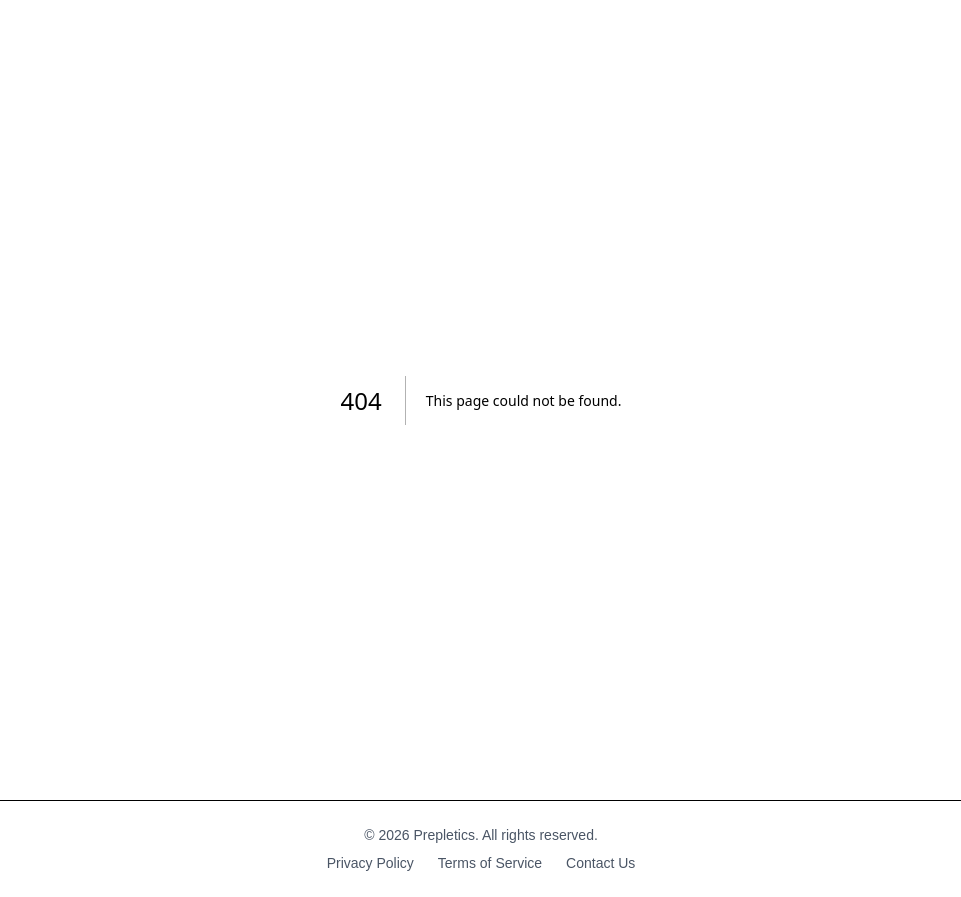
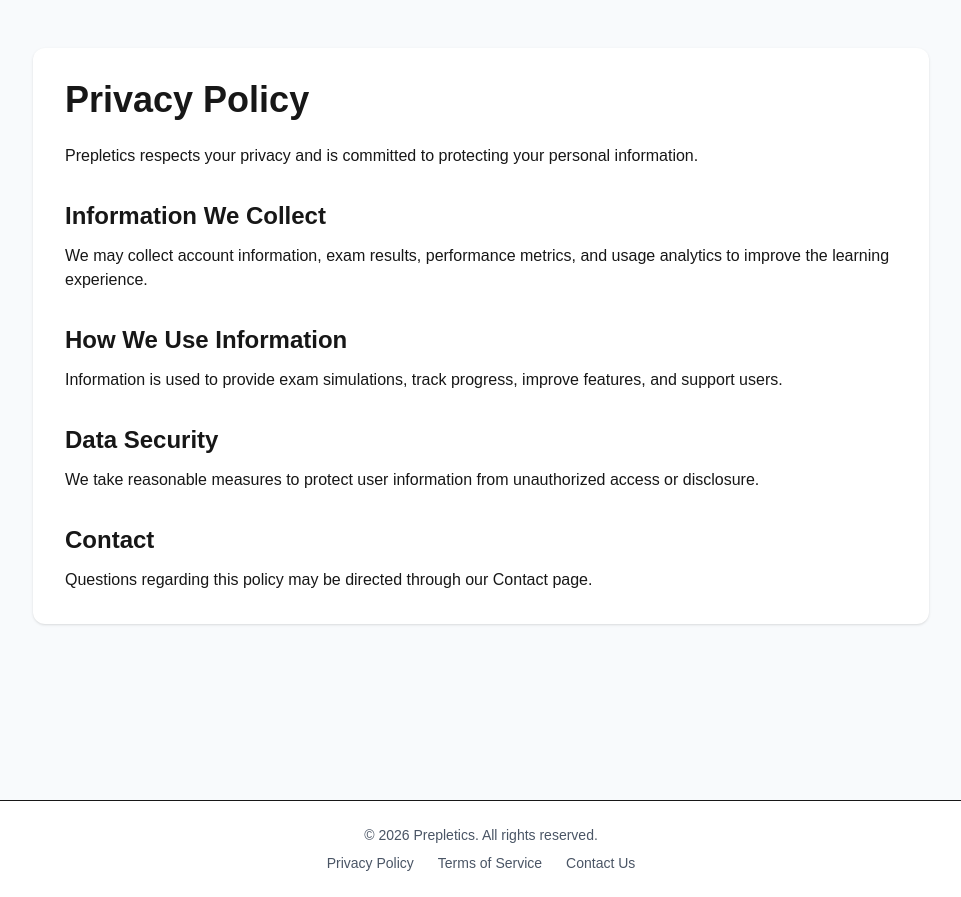
Before and after one commit to Prepletics337/prepletics-frontend, a Next.js app: page /privacy in a window 1280 px wide. Before the commit this address had no page. Shown: the whole page, without its empty margins (159-1120 px from the left). Built offline with nearby package versions, Linux system fonts and the light colour scheme.

Commit message:
Launch candidate with legal pages and metadata

```diff
--- /dev/null
+++ b/src/app/contact/page.tsx
@@ -0,0 +1,30 @@
+export default function ContactPage() {
+  return (
+    <main className="min-h-screen bg-slate-50 py-12 px-6">
+      <div className="mx-auto max-w-4xl bg-white p-8 rounded-xl shadow">
+        <h1 className="text-4xl font-bold mb-6">
+          Contact Us
+        </h1>
+
+        <p className="mb-4">
+          Need help with Prepletics?
+        </p>
+
+        <p className="text-lg">
+          Email:
+          {" "}
+          <a
+            href="mailto:support@prepletics.com"
+            className="text-lime-600 font-semibold"
+          >
+            support@prepletics.com
+          </a>
+        </p>
+
+        <p className="mt-6">
+          We aim to respond to inquiries within 1–2 business days.
+        </p>
+      </div>
+    </main>
+  );
+}
--- /dev/null
+++ b/src/app/privacy/page.tsx
@@ -0,0 +1,50 @@
+export default function PrivacyPage() {
+  return (
+    <main className="min-h-screen bg-slate-50 py-12 px-6">
+      <div className="mx-auto max-w-4xl bg-white p-8 rounded-xl shadow">
+        <h1 className="text-4xl font-bold mb-6">
+          Privacy Policy
+        </h1>
+
+        <p className="mb-4">
+          Prepletics respects your privacy and is committed to protecting your personal information.
+        </p>
+
+        <h2 className="text-2xl font-semibold mt-8 mb-3">
+          Information We Collect
+        </h2>
+
+        <p>
+          We may collect account information, exam results, performance metrics,
+          and usage analytics to improve the learning experience.
+        </p>
+
+        <h2 className="text-2xl font-semibold mt-8 mb-3">
+          How We Use Information
+        </h2>
+
+        <p>
+          Information is used to provide exam simulations, track progress,
+          improve features, and support users.
+        </p>
+
+        <h2 className="text-2xl font-semibold mt-8 mb-3">
+          Data Security
+        </h2>
+
+        <p>
+          We take reasonable measures to protect user information from
+          unauthorized access or disclosure.
+        </p>
+
+        <h2 className="text-2xl font-semibold mt-8 mb-3">
+          Contact
+        </h2>
+
+        <p>
+          Questions regarding this policy may be directed through our Contact page.
+        </p>
+      </div>
+    </main>
+  );
+}
--- /dev/null
+++ b/src/app/terms/page.tsx
@@ -0,0 +1,49 @@
+export default function TermsPage() {
+  return (
+    <main className="min-h-screen bg-slate-50 py-12 px-6">
+      <div className="mx-auto max-w-4xl bg-white p-8 rounded-xl shadow">
+        <h1 className="text-4xl font-bold mb-6">
+          Terms of Service
+        </h1>
+
+        <p className="mb-4">
+          By using Prepletics, you agree to these terms.
+        </p>
+
+        <h2 className="text-2xl font-semibold mt-8 mb-3">
+          Educational Purpose
+        </h2>
+
+        <p>
+          Prepletics provides practice exams and study tools intended for
+          educational and preparation purposes only.
+        </p>
+
+        <h2 className="text-2xl font-semibold mt-8 mb-3">
+          No Guarantee
+        </h2>
+
+        <p>
+          Use of Prepletics does not guarantee PMP certification or exam success.
+        </p>
+
+        <h2 className="text-2xl font-semibold mt-8 mb-3">
+          User Responsibilities
+        </h2>
+
+        <p>
+          Users are responsible for maintaining the security of their accounts
+          and complying with applicable laws and regulations.
+        </p>
+
+        <h2 className="text-2xl font-semibold mt-8 mb-3">
+          Changes
+        </h2>
+
+        <p>
+          These terms may be updated periodically without prior notice.
+        </p>
+      </div>
+    </main>
+  );
+}
```
